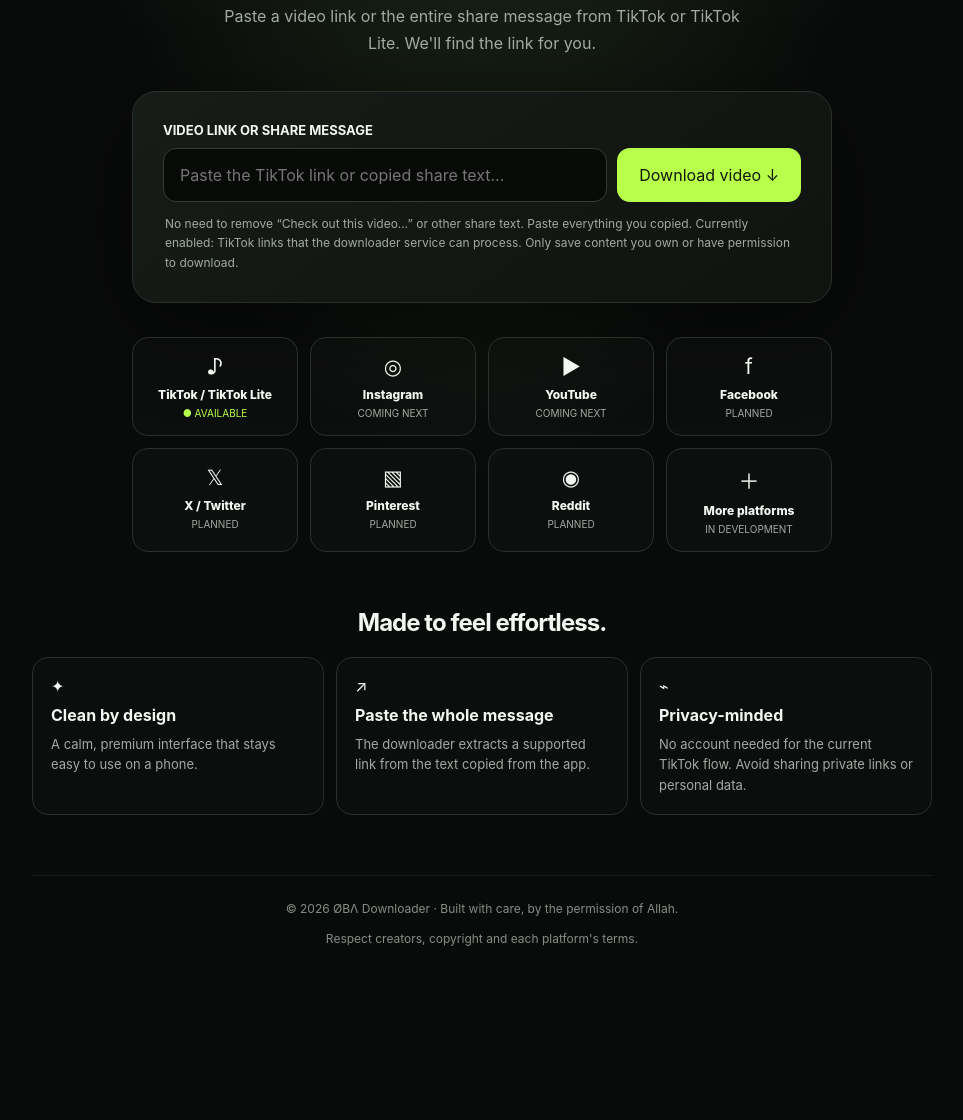
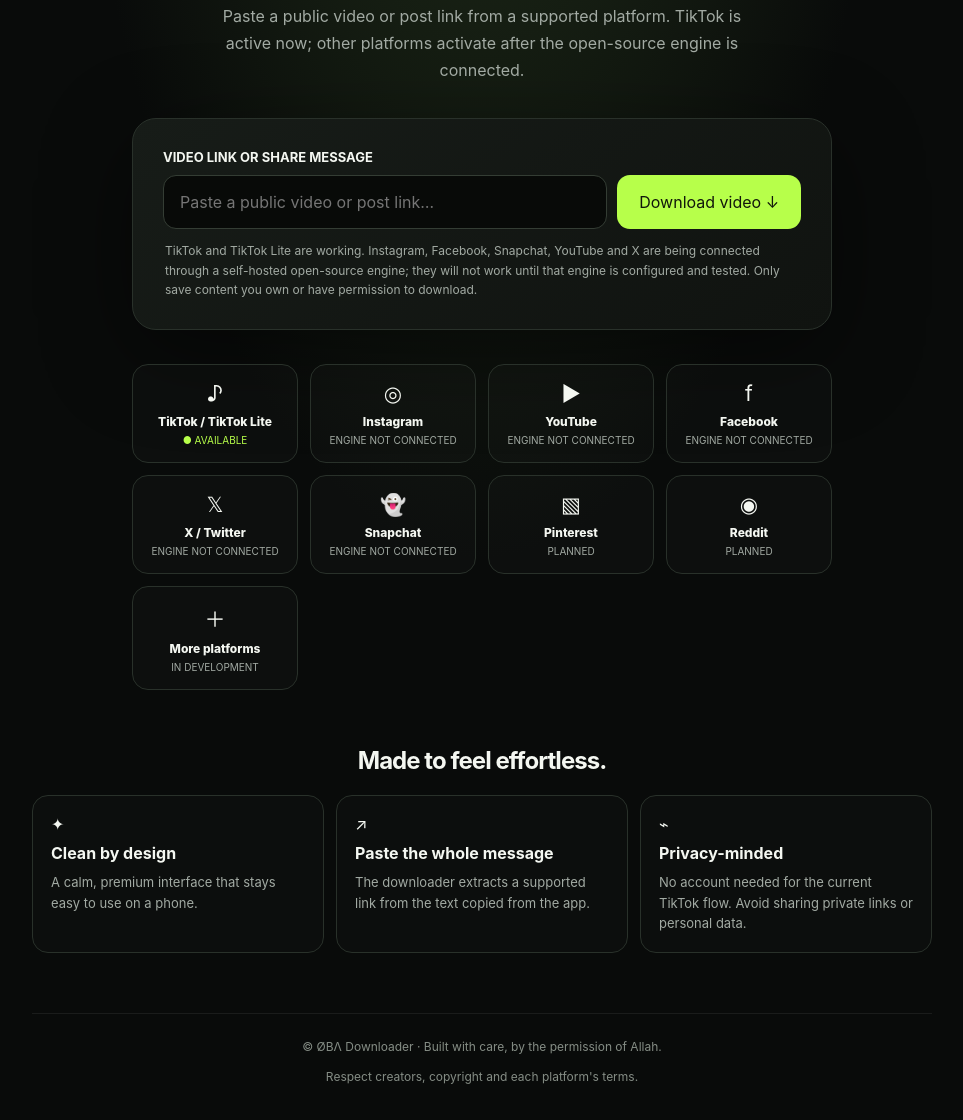
Before and after one commit to genzchamp/oba-downloader, a website: page public/index.html in a window 1280 px wide. Shown: the part 335-1455 px from the top of the page, without its empty margins (158-1121 px from the left). Before the commit the page ends 1317 px from the top, so only its background shows below. Drawn offline with Linux system fonts and the light colour scheme.

Commit message:
Show priority platforms as awaiting self-hosted engine setup

```diff
--- a/public/index.html
+++ b/public/index.html
@@ -15,9 +15,9 @@
 </head>
 <body><div class="wrap">
 <header class="nav"><div class="brand"><div class="logo">Ø</div><span>ØBΛ <span style="color:var(--lime)">DOWNLOADER</span></span></div><span class="pill">● BUILT FOR MOBILE</span></header>
-<main><section class="hero"><div class="eyebrow">Simple. Fast. Thoughtful.</div><h1>Your videos.<br><span>Your way.</span></h1><p>Paste a video link or the entire share message from TikTok or TikTok Lite. We'll find the link for you.</p></section>
-<section class="card"><label class="label" for="url">VIDEO LINK OR SHARE MESSAGE</label><form id="form"><div class="inputrow"><input class="urlinput" id="url" type="text" inputmode="url" autocomplete="off" autocapitalize="off" spellcheck="false" placeholder="Paste the TikTok link or copied share text…" required maxlength="4096"><button class="btn" id="submit" type="submit">Download video ↓</button></div></form><p class="hint">No need to remove “Check out this video…” or other share text. Paste everything you copied. Currently enabled: TikTok links that the downloader service can process. Only save content you own or have permission to download.</p><div id="result" class="result hidden" role="status" aria-live="polite"></div></section>
-<section class="platforms" aria-label="Platforms"><div class="platform"><div class="picon">♪</div><div class="pname">TikTok / TikTok Lite</div><div class="pstate live">● AVAILABLE</div></div><div class="platform"><div class="picon">◎</div><div class="pname">Instagram</div><div class="pstate">COMING NEXT</div></div><div class="platform"><div class="picon">▶</div><div class="pname">YouTube</div><div class="pstate">COMING NEXT</div></div><div class="platform"><div class="picon">f</div><div class="pname">Facebook</div><div class="pstate">PLANNED</div></div><div class="platform"><div class="picon">𝕏</div><div class="pname">X / Twitter</div><div class="pstate">PLANNED</div></div><div class="platform"><div class="picon">▧</div><div class="pname">Pinterest</div><div class="pstate">PLANNED</div></div><div class="platform"><div class="picon">◉</div><div class="pname">Reddit</div><div class="pstate">PLANNED</div></div><div class="platform"><div class="picon">＋</div><div class="pname">More platforms</div><div class="pstate">IN DEVELOPMENT</div></div></section>
+<main><section class="hero"><div class="eyebrow">Simple. Fast. Thoughtful.</div><h1>Your videos.<br><span>Your way.</span></h1><p>Paste a public video or post link from a supported platform. TikTok is active now; other platforms activate after the open-source engine is connected.</p></section>
+<section class="card"><label class="label" for="url">VIDEO LINK OR SHARE MESSAGE</label><form id="form"><div class="inputrow"><input class="urlinput" id="url" type="text" inputmode="url" autocomplete="off" autocapitalize="off" spellcheck="false" placeholder="Paste a public video or post link…" required maxlength="4096"><button class="btn" id="submit" type="submit">Download video ↓</button></div></form><p class="hint">TikTok and TikTok Lite are working. Instagram, Facebook, Snapchat, YouTube and X are being connected through a self-hosted open-source engine; they will not work until that engine is configured and tested. Only save content you own or have permission to download.</p><div id="result" class="result hidden" role="status" aria-live="polite"></div></section>
+<section class="platforms" aria-label="Platforms"><div class="platform"><div class="picon">♪</div><div class="pname">TikTok / TikTok Lite</div><div class="pstate live">● AVAILABLE</div></div><div class="platform"><div class="picon">◎</div><div class="pname">Instagram</div><div class="pstate engine-state">ENGINE NOT CONNECTED</div></div><div class="platform"><div class="picon">▶</div><div class="pname">YouTube</div><div class="pstate engine-state">ENGINE NOT CONNECTED</div></div><div class="platform"><div class="picon">f</div><div class="pname">Facebook</div><div class="pstate engine-state">ENGINE NOT CONNECTED</div></div><div class="platform"><div class="picon">𝕏</div><div class="pname">X / Twitter</div><div class="pstate engine-state">ENGINE NOT CONNECTED</div></div><div class="platform"><div class="picon">👻</div><div class="pname">Snapchat</div><div class="pstate engine-state">ENGINE NOT CONNECTED</div></div><div class="platform"><div class="picon">▧</div><div class="pname">Pinterest</div><div class="pstate">PLANNED</div></div><div class="platform"><div class="picon">◉</div><div class="pname">Reddit</div><div class="pstate">PLANNED</div></div><div class="platform"><div class="picon">＋</div><div class="pname">More platforms</div><div class="pstate">IN DEVELOPMENT</div></div></section>
 <section class="section"><h2>Made to feel effortless.</h2><div class="features"><article class="feature"><div>✦</div><b>Clean by design</b><p>A calm, premium interface that stays easy to use on a phone.</p></article><article class="feature"><div>↗</div><b>Paste the whole message</b><p>The downloader extracts a supported link from the text copied from the app.</p></article><article class="feature"><div>⌁</div><b>Privacy-minded</b><p>No account needed for the current TikTok flow. Avoid sharing private links or personal data.</p></article></div></section>
 </main><footer class="footer">© <span id="year"></span> ØBΛ Downloader · Built with care, by the permission of Allah.<br><br>Respect creators, copyright and each platform's terms.</footer></div>
 <script>
@@ -42,5 +42,5 @@
  }catch{show("Network error. Please check your connection and try again.")}
  finally{button.disabled=false;button.textContent="Download video ↓"}
 });
-if("serviceWorker" in navigator)window.addEventListener("load",()=>navigator.serviceWorker.register("/sw.js").catch(()=>{}));
+fetch("/api").then(r=>r.json()).then(info=>{if(info.engineConfigured){document.querySelectorAll(".engine-state").forEach(el=>{el.textContent="ENGINE CONNECTED · TESTING";el.style.color="var(--lime)"});}}).catch(()=>{});\nif("serviceWorker" in navigator)window.addEventListener("load",()=>navigator.serviceWorker.register("/sw.js").catch(()=>{}));
 </script></body></html>
```
